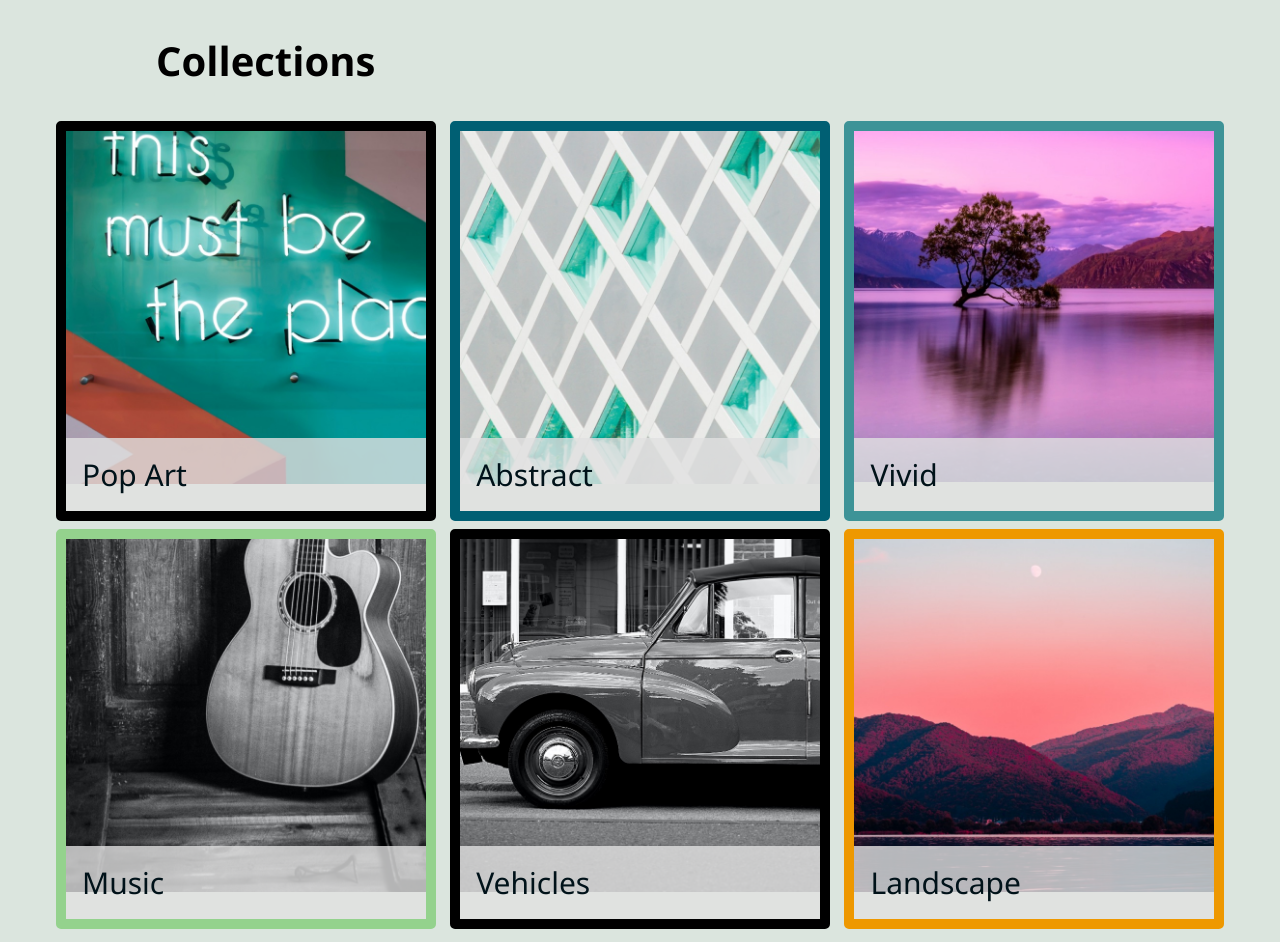
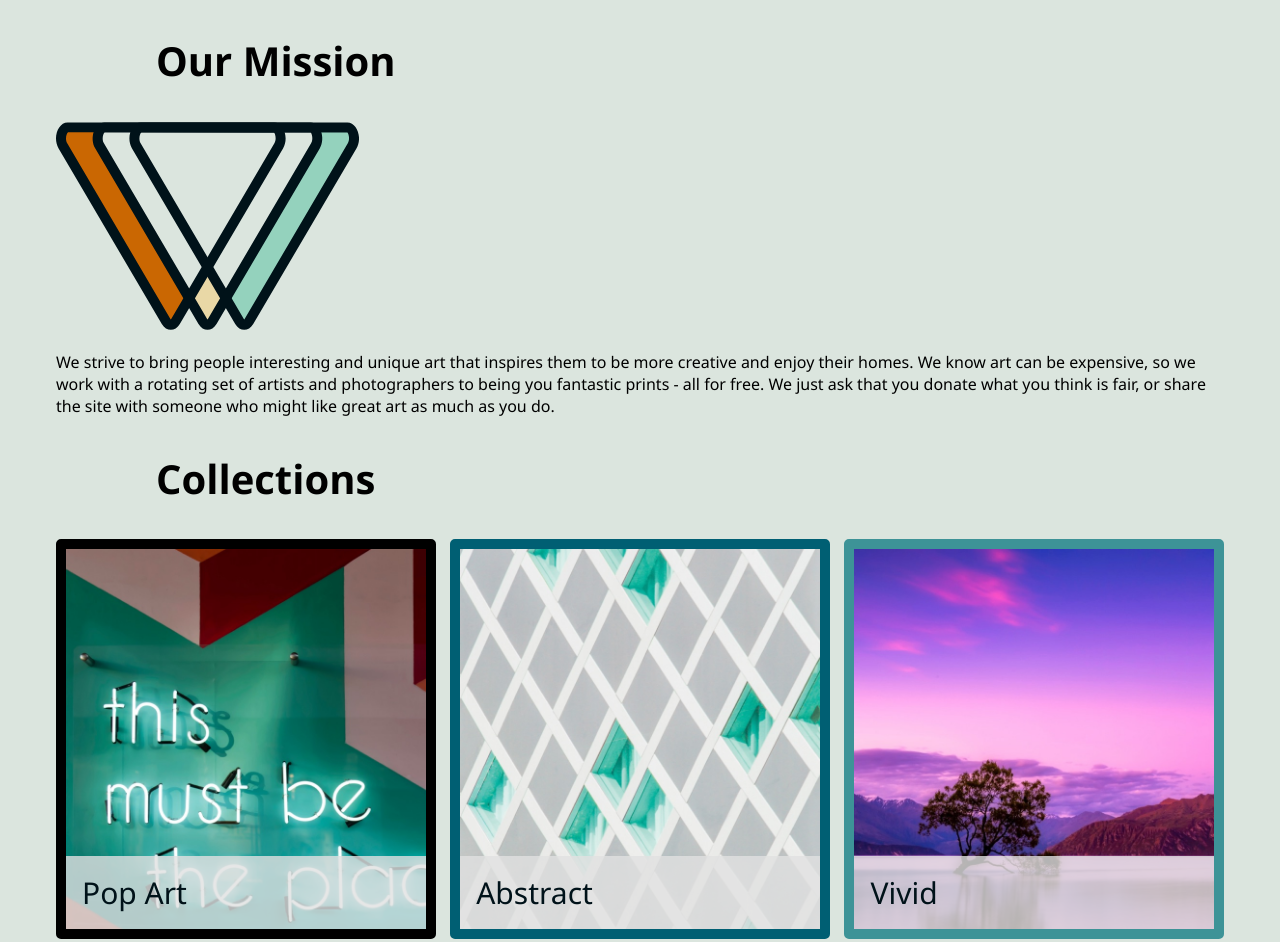
Before and after one commit to anderson-ca/the-joy-of-grids, a website: page index.html in a window 1280 px wide. Shown: the top 942 px of the page. Drawn offline with Linux system fonts and the light colour scheme.

Commit message:
add logo and mission statement exercise elements

```diff
--- a/css/style.css
+++ b/css/style.css
@@ -168,6 +168,9 @@ figcaption a {
     section li {
         flex-basis: 49.5%;
     }
+    figure img {
+        object-position: 0;
+    }
 }
 
 
--- a/index.html
+++ b/index.html
@@ -11,6 +11,14 @@
 
 <body>
     <section id="collections">
+        <div class="mission">
+            <h2>Our Mission</h2>
+            <img src="img/logo.png" alt="main logo" />
+            <p>
+                We strive to bring people interesting and unique art that inspires them to be more creative and enjoy their homes. We know art can be expensive, so we work with a rotating set of artists and photographers to being you fantastic prints - all for free.
+                We just ask that you donate what you think is fair, or share the site with someone who might like great art as much as you do.
+            </p>
+        </div>
         <h2>Collections</h2>
         <ul>
             <li>
```
Also changed, not shown: img/logo.png (added), img/logo2.png (added).
